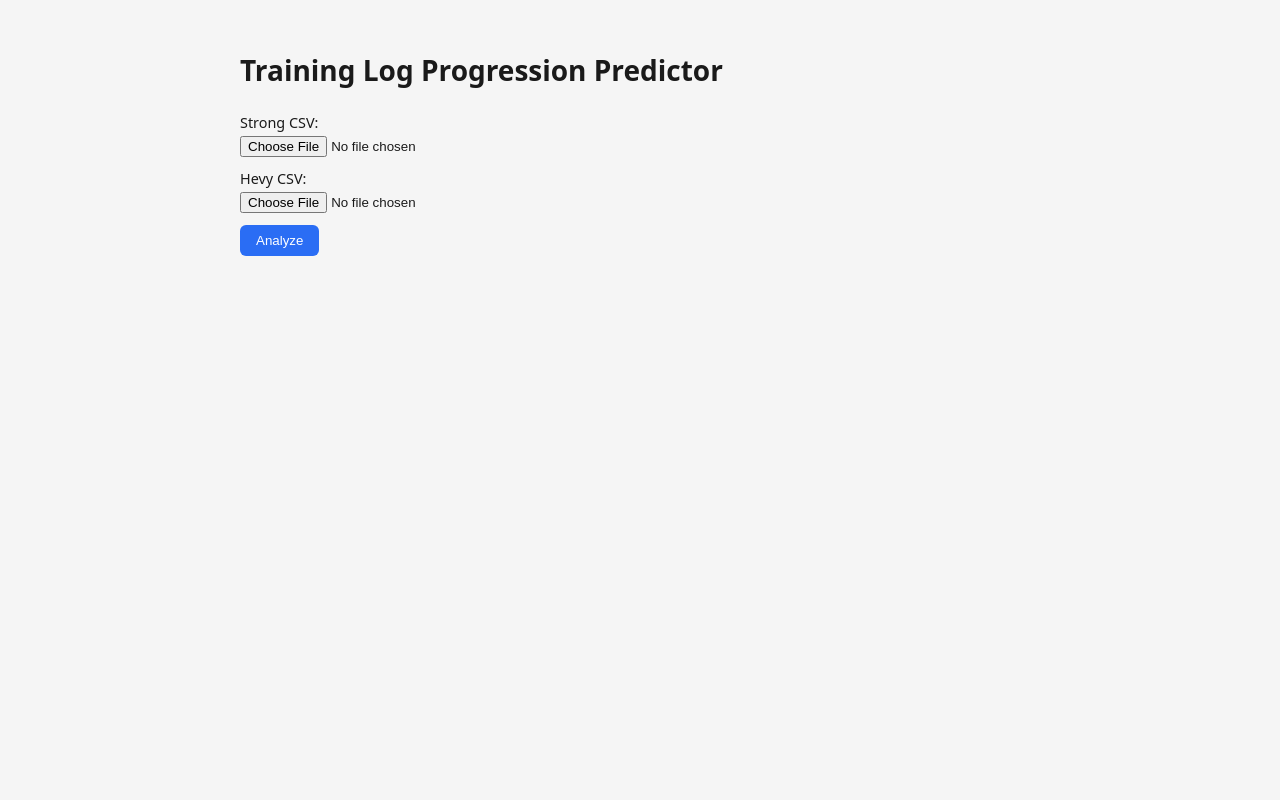
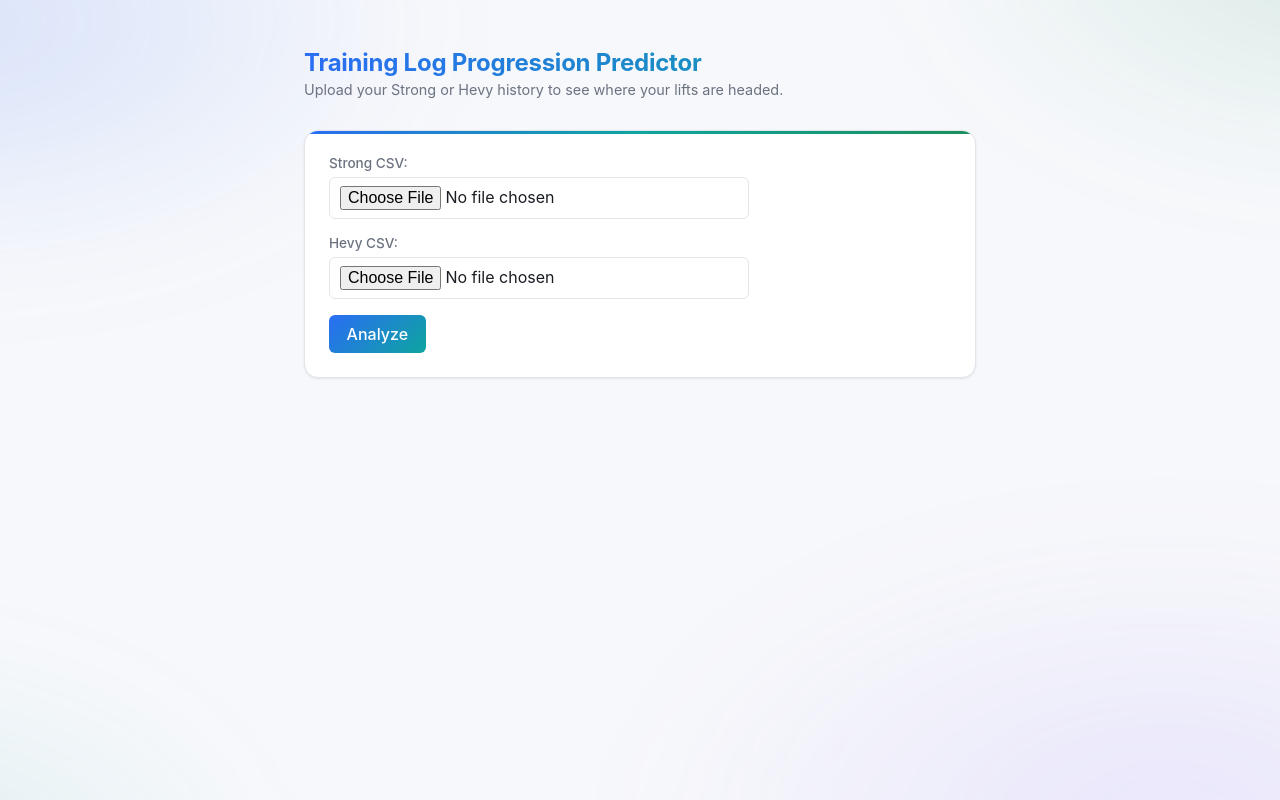
Before and after one commit to zaydkh517/training-log-predictor, a React (Vite) app in the folder frontend/: page / in a window 1280 px wide. Built offline with nearby package versions, Linux system fonts and the light colour scheme.

Commit message:
Added Session Planner, updated UI

```diff
--- a/frontend/src/App.tsx
+++ b/frontend/src/App.tsx
@@ -1,15 +1,23 @@
 import { useState } from 'react'
 import UploadForm from './components/UploadForm'
 import TrajectoryChart from './components/TrajectoryChart'
+import SessionPlannerForm from './components/SessionPlannerForm'
 
 function App() {
   const [analysis, setAnalysis] = useState<any>(null)
   const [selectedExercise, setSelectedExercise] = useState<string | null>(null)
 
   return (
-    <div>
+    <div className="app">
+      <header className="app-header">
         <h1>Training Log Progression Predictor</h1>
+        <p className="app-subtitle">Upload your Strong or Hevy history to see where your lifts are headed.</p>
+      </header>
+
+      <div className="card">
         <UploadForm onAnalyzed={setAnalysis} />
+      </div>
+
       {analysis && (
         <select onChange={(e) => setSelectedExercise(e.target.value)}>
           <option value="">-- pick an exercise --</option>
@@ -22,12 +30,22 @@
       )}
 
       {analysis && selectedExercise && (
+        <div className="card">
           <TrajectoryChart
             exercise={selectedExercise}
             trajectory={analysis.exercises[selectedExercise].trajectory}
             plateau={analysis.exercises[selectedExercise].plateau}
             outlook={analysis.exercises[selectedExercise].outlook}
           />
+        </div>
+      )}
+      {analysis && selectedExercise && (
+        <div className="card">
+          <SessionPlannerForm
+            exercise={selectedExercise}
+            rollingE1rm={analysis.exercises[selectedExercise].outlook.current_smoothed_e1rm_lbs}
+          />
+        </div>
       )}
     </div>
   )
--- /dev/null
+++ b/frontend/src/components/SessionPlannerForm.tsx
@@ -0,0 +1,73 @@
+import { useState } from 'react'
+
+type Props = {
+  exercise: string
+  rollingE1rm: number
+}
+
+function SessionPlannerForm({ exercise, rollingE1rm }: Props) {
+  const [totalSets, setTotalSets] = useState('3')
+  const [firstSetWeight, setFirstSetWeight] = useState('')
+  const [targetMinReps, setTargetMinReps] = useState('6')
+  const [targetMaxReps, setTargetMaxReps] = useState('10')
+  const [result, setResult] = useState<any>(null)
+
+  async function handleSubmit(e: React.FormEvent) {
+    e.preventDefault()
+
+    const body = {
+      exercise,
+      rolling_e1rm: rollingE1rm,
+      total_sets: Number(totalSets),
+      first_set_weight: Number(firstSetWeight),
+      target_min_reps: Number(targetMinReps),
+      target_max_reps: Number(targetMaxReps),
+    }
+
+    const res = await fetch('http://localhost:8000/plan-session', {
+      method: 'POST',
+      headers: { 'Content-Type': 'application/json' },
+      body: JSON.stringify(body),
+    })
+    const data = await res.json()
+    setResult(data)
+  }
+
+  return (
+    <div>
+      <h2>Plan a session: {exercise}</h2>
+      <form onSubmit={handleSubmit}>
+        <div className="field">
+          <label>Total sets: </label>
+          <input type="number" value={totalSets} onChange={(e) => setTotalSets(e.target.value)} min="1" required />
+        </div>
+        <div className="field">
+          <label>Starting weight (lbs): </label>
+          <input type="number" value={firstSetWeight} onChange={(e) => setFirstSetWeight(e.target.value)} min="0" required />
+        </div>
+        <div className="field">
+          <label>Target rep range: </label>
+          <input type="number" value={targetMinReps} onChange={(e) => setTargetMinReps(e.target.value)} min="1" required />
+          {' to '}
+          <input type="number" value={targetMaxReps} onChange={(e) => setTargetMaxReps(e.target.value)} min="1" required />
+        </div>
+        <button type="submit">Plan session</button>
+      </form>
+
+      {result && result.detail && <p className="error-text">Error: {result.detail[0].msg}</p>}
+      {result && result.error && <p className="error-text">Error: {result.error}</p>}
+      {result && result.sets && (
+        <ul className="set-list">
+          {result.sets.map((set: any) => (
+            <li key={set.set_number} className={set.note ? 'set-row set-row--note' : 'set-row'}>
+              <span>Set {set.set_number}</span>
+              <span>{set.note ?? `${set.weight} lbs × ${set.predicted_reps} reps`}</span>
+            </li>
+          ))}
+        </ul>
+      )}
+    </div>
+  )
+}
+
+export default SessionPlannerForm
--- a/frontend/src/components/TrajectoryChart.tsx
+++ b/frontend/src/components/TrajectoryChart.tsx
@@ -39,7 +39,7 @@
   return (
     <div>
       <h2>{exercise}</h2>
-      {plateau.is_plateau && <p>Plateaued</p>}
+      {plateau.is_plateau && <span className="badge badge--warning">Plateaued</span>}
       <ResponsiveContainer width="100%" height={300}>
         <LineChart data={chartData}>
           <CartesianGrid strokeDasharray="3 3" />
--- a/frontend/src/components/UploadForm.tsx
+++ b/frontend/src/components/UploadForm.tsx
@@ -29,7 +29,7 @@
 
   return (
     <form onSubmit={handleSubmit}>
-      <div>
+      <div className="field">
         <label>Strong CSV: </label>
         <input
           type="file"
@@ -37,7 +37,7 @@
           onChange={(e) => setStrongFile(e.target.files?.[0] ?? null)}
         />
       </div>
-      <div>
+      <div className="field">
         <label>Hevy CSV: </label>
         <input
           type="file"
--- a/frontend/src/index.css
+++ b/frontend/src/index.css
@@ -1,72 +1,275 @@
+:root {
+  --color-bg: #f6f7f9;
+  --color-surface: #ffffff;
+  --color-border: #e2e4e9;
+  --color-text: #1a1d23;
+  --color-text-muted: #6b7280;
+  --color-primary: #2a6df4;
+  --color-primary-hover: #1d56d1;
+  --color-teal: #0ea5a0;
+  --color-green: #1a8f5a;
+  --color-green-bg: #e7f7ef;
+  --color-purple: #7c5cff;
+  --color-warning: #b5720a;
+  --color-warning-bg: #fdf3e0;
+  --color-danger: #c0362c;
+  --color-danger-bg: #fbeae8;
+
+  --radius-sm: 6px;
+  --radius-md: 10px;
+
+  --shadow-card: 0 1px 2px rgba(16, 24, 40, 0.04), 0 1px 3px rgba(16, 24, 40, 0.06);
+  --ease-flow: cubic-bezier(0.22, 1, 0.36, 1);
+
+  --font-sans: -apple-system, BlinkMacSystemFont, "Segoe UI", Inter, Roboto, sans-serif;
+}
+
+* {
+  box-sizing: border-box;
+}
+
+@keyframes fadeInUp {
+  from {
+    opacity: 0;
+    transform: translateY(10px);
+  }
+  to {
+    opacity: 1;
+    transform: translateY(0);
+  }
+}
+
+@keyframes drift {
+  0% { transform: translate(0, 0) scale(1); }
+  50% { transform: translate(2%, -3%) scale(1.06); }
+  100% { transform: translate(-2%, 2%) scale(1); }
+}
+
+html {
+  scroll-behavior: smooth;
+}
+
 body {
   margin: 0;
-  font-family: system-ui, sans-serif;
-  background: #f5f5f5;
-  color: #1a1a1a;
+  font-family: var(--font-sans);
+  background: #f7f8fb;
+  color: var(--color-text);
+  -webkit-font-smoothing: antialiased;
+  position: relative;
+  overflow-x: hidden;
+}
+
+body::before {
+  content: "";
+  position: fixed;
+  inset: -20%;
+  z-index: -1;
+  background:
+    radial-gradient(38% 32% at 12% 18%, rgba(42, 109, 244, 0.16), transparent 70%),
+    radial-gradient(34% 28% at 88% 12%, rgba(26, 143, 90, 0.14), transparent 70%),
+    radial-gradient(42% 36% at 78% 88%, rgba(124, 92, 255, 0.12), transparent 70%),
+    radial-gradient(30% 26% at 8% 92%, rgba(14, 165, 160, 0.13), transparent 70%);
+  filter: blur(60px);
+  animation: drift 26s ease-in-out infinite alternate;
 }
 
 #root {
-  max-width: 800px;
+  max-width: 720px;
   margin: 0 auto;
-  padding: 2rem;
+  padding: 3rem 1.5rem 4rem;
+}
+
+.app-header {
+  margin-bottom: 2rem;
 }
 
 h1 {
-  font-size: 1.75rem;
-  margin-bottom: 1.5rem;
+  font-size: 1.5rem;
+  font-weight: 700;
+  letter-spacing: -0.01em;
+  margin: 0 0 0.25rem;
+  background: linear-gradient(90deg, var(--color-primary), var(--color-teal));
+  background-clip: text;
+  -webkit-background-clip: text;
+  color: transparent;
+}
+
+.app-subtitle {
+  margin: 0;
+  color: var(--color-text-muted);
+  font-size: 0.9rem;
 }
 
 h2 {
-  font-size: 1.25rem;
-  margin-top: 2rem;
+  font-size: 1.05rem;
+  font-weight: 600;
+  margin: 0 0 1rem;
+}
+
+.card {
+  position: relative;
+  background: var(--color-surface);
+  border: 1px solid var(--color-border);
+  border-radius: 14px;
+  box-shadow: var(--shadow-card);
+  padding: 1.5rem;
+  margin-bottom: 1.5rem;
+  overflow: hidden;
+  animation: fadeInUp 0.5s var(--ease-flow) both;
+  transition: box-shadow 0.25s var(--ease-flow);
+}
+
+.card::before {
+  content: "";
+  position: absolute;
+  top: 0;
+  left: 0;
+  right: 0;
+  height: 3px;
+  background: linear-gradient(90deg, var(--color-primary), var(--color-teal), var(--color-green));
+}
+
+.card:hover {
+  box-shadow: 0 2px 4px rgba(16, 24, 40, 0.06), 0 4px 10px rgba(16, 24, 40, 0.08);
 }
 
 form {
   display: flex;
   flex-direction: column;
-  gap: 0.75rem;
-  max-width: 400px;
-  margin-bottom: 1.5rem;
+  gap: 1rem;
+  max-width: 420px;
 }
 
-form div {
+.field {
   display: flex;
   flex-direction: column;
-  gap: 0.25rem;
+  gap: 0.375rem;
 }
 
 label {
-  font-size: 0.9rem;
+  font-size: 0.85rem;
   font-weight: 500;
+  color: var(--color-text-muted);
+}
+
+input[type="number"],
+input[type="file"] {
+  font: inherit;
+  padding: 0.5rem 0.625rem;
+  border: 1px solid var(--color-border);
+  border-radius: var(--radius-sm);
+  background: var(--color-surface);
+  color: var(--color-text);
+  transition: border-color 0.2s var(--ease-flow), box-shadow 0.2s var(--ease-flow);
+}
+
+input[type="number"]:focus,
+select:focus {
+  outline: none;
+  border-color: var(--color-primary);
+  box-shadow: 0 0 0 3px rgba(42, 109, 244, 0.15);
 }
 
 button {
-  padding: 0.5rem 1rem;
-  background: #2a6df4;
+  padding: 0.55rem 1.1rem;
+  background: linear-gradient(135deg, var(--color-primary), var(--color-teal));
   color: white;
+  font: inherit;
+  font-weight: 500;
   border: none;
-  border-radius: 6px;
+  border-radius: var(--radius-sm);
   cursor: pointer;
   width: fit-content;
+  transition: filter 0.2s var(--ease-flow), transform 0.15s var(--ease-flow), box-shadow 0.2s var(--ease-flow);
+}
+
+button:hover:not(:disabled) {
+  filter: brightness(1.08);
+  transform: translateY(-1px);
+  box-shadow: 0 4px 10px rgba(42, 109, 244, 0.25);
+}
+
+button:active:not(:disabled) {
+  transform: translateY(0);
 }
 
 button:disabled {
-  background: #999;
+  background: #c7cbd3;
   cursor: not-allowed;
 }
 
 select {
-  padding: 0.4rem;
-  margin: 1rem 0;
-  border-radius: 6px;
-  border: 1px solid #ccc;
+  padding: 0.5rem 0.625rem;
+  border-radius: var(--radius-sm);
+  border: 1px solid var(--color-border);
+  background: var(--color-surface);
+  font: inherit;
+  margin: 0 0 1.5rem;
+  transition: border-color 0.2s var(--ease-flow), box-shadow 0.2s var(--ease-flow);
+  animation: fadeInUp 0.4s var(--ease-flow) both;
+}
+
+.badge {
+  display: inline-block;
+  padding: 0.2rem 0.6rem;
+  border-radius: 999px;
+  font-size: 0.75rem;
+  font-weight: 600;
+  margin-bottom: 0.75rem;
+}
+
+.badge--warning {
+  background: var(--color-warning-bg);
+  color: var(--color-warning);
+}
+
+.error-text {
+  color: var(--color-danger);
+  background: var(--color-danger-bg);
+  border-radius: var(--radius-sm);
+  padding: 0.5rem 0.75rem;
+  font-size: 0.9rem;
+  margin-top: 0.75rem;
+}
+
+.set-list {
+  list-style: none;
+  margin: 1rem 0 0;
+  padding: 0;
+  border-top: 1px solid var(--color-border);
+}
+
+.set-row {
+  display: flex;
+  justify-content: space-between;
+  padding: 0.6rem 0;
+  border-bottom: 1px solid var(--color-border);
+  font-size: 0.9rem;
+  border-radius: var(--radius-sm);
+  transition: background 0.2s var(--ease-flow);
+  animation: fadeInUp 0.4s var(--ease-flow) both;
+}
+
+.set-row:hover {
+  background: linear-gradient(90deg, rgba(42, 109, 244, 0.06), rgba(14, 165, 160, 0.06));
+}
+
+.set-row:nth-child(1) { animation-delay: 0.03s; }
+.set-row:nth-child(2) { animation-delay: 0.08s; }
+.set-row:nth-child(3) { animation-delay: 0.13s; }
+.set-row:nth-child(4) { animation-delay: 0.18s; }
+.set-row:nth-child(5) { animation-delay: 0.23s; }
+.set-row:nth-child(n+6) { animation-delay: 0.28s; }
+
+.set-row--note {
+  color: var(--color-warning);
 }
 
 pre {
-  background: #fff;
-  border: 1px solid #ddd;
+  background: var(--color-surface);
+  border: 1px solid var(--color-border);
   padding: 1rem;
-  border-radius: 6px;
+  border-radius: var(--radius-sm);
   overflow-x: auto;
   max-height: 400px;
 }
```
Also changed, not shown: 1 other file (tests, documents, lock files or other folders). Lines whose indentation alone changed are shown as unchanged.
